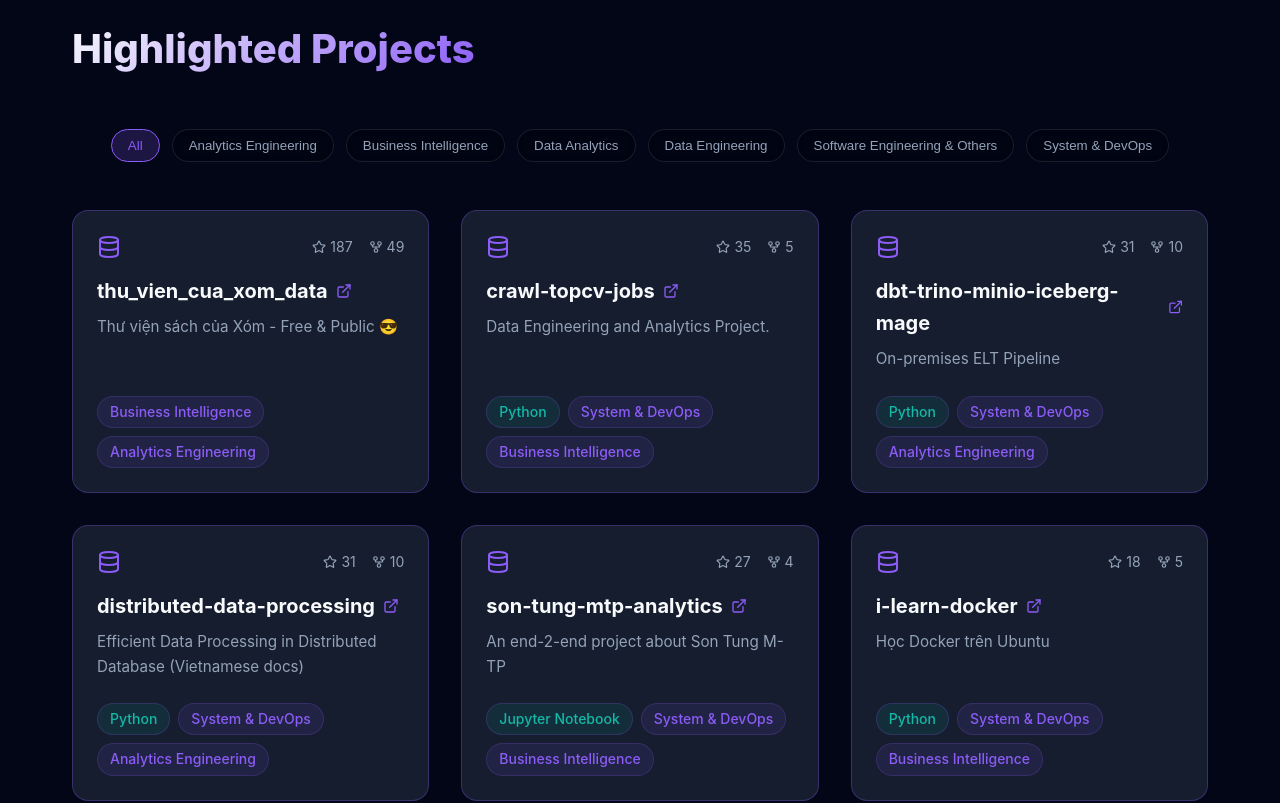
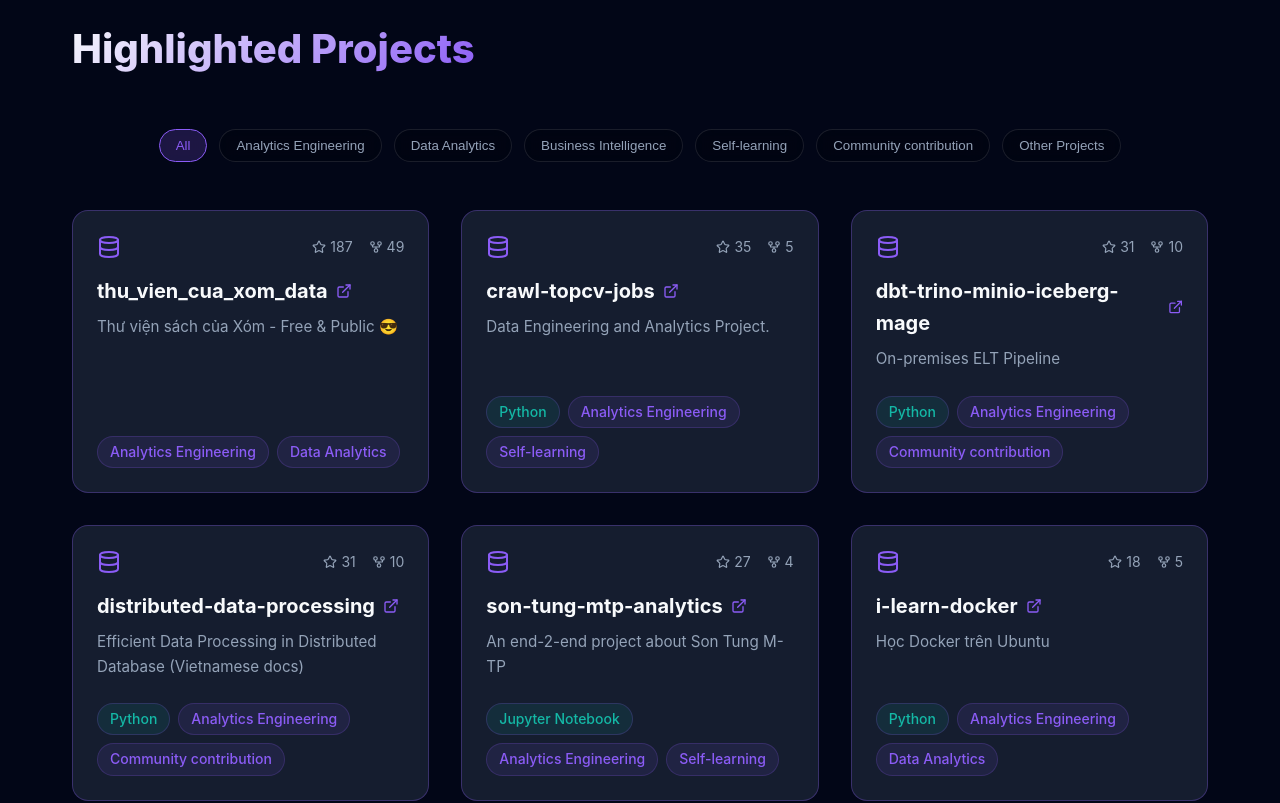
Before and after one commit to tunguyenn99/personal-websites-portfolio, a React (Vite) app: page / in a window 1280 px wide. Shown: the part 1620-2423 px from the top of the page. Built offline with nearby package versions, Linux system fonts and the light colour scheme.

Commit message:
feat: refine project classification and filter order

```diff
--- a/src/components/Projects.jsx
+++ b/src/components/Projects.jsx
@@ -5,12 +5,28 @@ import projectsData from '../data/projects.json';
 export default function Projects() {
   const [activeFilter, setActiveFilter] = useState('All');
 
-  // Extract all unique tags
-  const allTags = new Set();
+  // Define explicit filter order
+  const filterOrder = [
+    'All',
+    'Analytics Engineering',
+    'Data Analytics',
+    'Business Intelligence',
+    'Self-learning',
+    'Community contribution',
+    'Other Projects'
+  ];
+
+  // Extract all unique tags present in the data to ensure we don't miss any
+  const existingTags = new Set();
   projectsData.forEach(proj => {
-    proj.tags.forEach(tag => allTags.add(tag));
+    proj.tags.forEach(tag => existingTags.add(tag));
   });
-  const filters = ['All', ...Array.from(allTags).sort()];
+
+  // Combine ordered filters with any extra tags found
+  const filters = [
+    ...filterOrder.filter(f => f === 'All' || existingTags.has(f)),
+    ...Array.from(existingTags).filter(t => !filterOrder.includes(t))
+  ];
 
   const filteredProjects = activeFilter === 'All'
     ? projectsData
--- a/src/data/projects.json
+++ b/src/data/projects.json
@@ -8,10 +8,11 @@
     "stars": 187,
     "forks": 49,
     "tags": [
-      "Business Intelligence",
       "Analytics Engineering",
       "Data Analytics",
-      "Data Engineering"
+      "Self-learning",
+      "Business Intelligence",
+      "Community contribution"
     ]
   },
   {
@@ -23,10 +24,10 @@
     "stars": 35,
     "forks": 5,
     "tags": [
-      "System & DevOps",
-      "Business Intelligence",
       "Analytics Engineering",
-      "Data Analytics"
+      "Self-learning",
+      "Data Analytics",
+      "Business Intelligence"
     ]
   },
   {
@@ -38,9 +39,10 @@
     "stars": 31,
     "forks": 10,
     "tags": [
-      "System & DevOps",
       "Analytics Engineering",
-      "Data Analytics"
+      "Community contribution",
+      "Data Analytics",
+      "Self-learning"
     ]
   },
   {
@@ -52,8 +54,9 @@
     "stars": 31,
     "forks": 10,
     "tags": [
-      "System & DevOps",
-      "Analytics Engineering"
+      "Analytics Engineering",
+      "Community contribution",
+      "Self-learning"
     ]
   },
   {
@@ -65,10 +68,10 @@
     "stars": 27,
     "forks": 4,
     "tags": [
-      "System & DevOps",
-      "Business Intelligence",
       "Analytics Engineering",
-      "Data Analytics"
+      "Self-learning",
+      "Data Analytics",
+      "Business Intelligence"
     ]
   },
   {
@@ -80,10 +83,11 @@
     "stars": 18,
     "forks": 5,
     "tags": [
-      "System & DevOps",
+      "Analytics Engineering",
+      "Data Analytics",
+      "Self-learning",
       "Business Intelligence",
-      "Analytics Engineering",
-      "Data Analytics"
+      "Community contribution"
     ]
   },
   {
@@ -95,9 +99,10 @@
     "stars": 15,
     "forks": 2,
     "tags": [
-      "Business Intelligence",
       "Analytics Engineering",
-      "Data Analytics"
+      "Self-learning",
+      "Data Analytics",
+      "Business Intelligence"
     ]
   },
   {
@@ -109,10 +114,10 @@
     "stars": 13,
     "forks": 5,
     "tags": [
-      "System & DevOps",
-      "Business Intelligence",
       "Analytics Engineering",
-      "Data Analytics"
+      "Community contribution",
+      "Data Analytics",
+      "Business Intelligence"
     ]
   },
   {
@@ -124,9 +129,10 @@
     "stars": 12,
     "forks": 1,
     "tags": [
-      "Business Intelligence",
       "Analytics Engineering",
-      "Data Analytics"
+      "Self-learning",
+      "Data Analytics",
+      "Business Intelligence"
     ]
   },
   {
@@ -138,7 +144,8 @@
     "stars": 10,
     "forks": 3,
     "tags": [
-      "Analytics Engineering"
+      "Analytics Engineering",
+      "Self-learning"
     ]
   },
   {
@@ -150,9 +157,10 @@
     "stars": 9,
     "forks": 2,
     "tags": [
-      "System & DevOps",
       "Analytics Engineering",
-      "Data Analytics"
+      "Community contribution",
+      "Data Analytics",
+      "Self-learning"
     ]
   },
   {
@@ -164,7 +172,6 @@
     "stars": 7,
     "forks": 0,
     "tags": [
-      "System & DevOps",
       "Analytics Engineering"
     ]
   },
@@ -177,9 +184,10 @@
     "stars": 7,
     "forks": 2,
     "tags": [
-      "System & DevOps",
       "Analytics Engineering",
-      "Data Analytics"
+      "Community contribution",
+      "Data Analytics",
+      "Self-learning"
     ]
   },
   {
@@ -191,11 +199,10 @@
     "stars": 4,
     "forks": 1,
     "tags": [
-      "System & DevOps",
-      "Data Engineering",
+      "Analytics Engineering",
+      "Self-learning",
       "Data Analytics",
-      "Business Intelligence",
-      "Analytics Engineering"
+      "Business Intelligence"
     ]
   },
   {
@@ -207,10 +214,11 @@
     "stars": 4,
     "forks": 0,
     "tags": [
-      "Business Intelligence",
       "Analytics Engineering",
       "Data Analytics",
-      "Data Engineering"
+      "Self-learning",
+      "Business Intelligence",
+      "Community contribution"
     ]
   },
   {
@@ -222,11 +230,10 @@
     "stars": 3,
     "forks": 4,
     "tags": [
-      "System & DevOps",
-      "Data Engineering",
+      "Analytics Engineering",
+      "Community contribution",
       "Data Analytics",
-      "Business Intelligence",
-      "Analytics Engineering"
+      "Business Intelligence"
     ]
   },
   {
@@ -239,7 +246,8 @@
     "forks": 1,
     "tags": [
       "Analytics Engineering",
-      "Data Analytics"
+      "Data Analytics",
+      "Self-learning"
     ]
   },
   {
@@ -251,7 +259,7 @@
     "stars": 2,
     "forks": 0,
     "tags": [
-      "Software Engineering & Others"
+      "Other Projects"
     ]
   },
   {
@@ -263,8 +271,8 @@
     "stars": 2,
     "forks": 0,
     "tags": [
-      "Business Intelligence",
-      "Data Analytics"
+      "Data Analytics",
+      "Business Intelligence"
     ]
   },
   {
@@ -276,9 +284,9 @@
     "stars": 1,
     "forks": 2,
     "tags": [
-      "System & DevOps",
       "Analytics Engineering",
-      "Data Analytics"
+      "Data Analytics",
+      "Self-learning"
     ]
   },
   {
@@ -290,9 +298,10 @@
     "stars": 1,
     "forks": 0,
     "tags": [
-      "System & DevOps",
       "Analytics Engineering",
-      "Data Analytics"
+      "Community contribution",
+      "Data Analytics",
+      "Self-learning"
     ]
   },
   {
@@ -304,10 +313,11 @@
     "stars": 1,
     "forks": 0,
     "tags": [
-      "System & DevOps",
+      "Analytics Engineering",
+      "Data Analytics",
+      "Self-learning",
       "Business Intelligence",
-      "Analytics Engineering",
-      "Data Analytics"
+      "Community contribution"
     ]
   },
   {
@@ -319,11 +329,10 @@
     "stars": 1,
     "forks": 0,
     "tags": [
-      "System & DevOps",
-      "Data Engineering",
+      "Analytics Engineering",
+      "Community contribution",
       "Data Analytics",
-      "Business Intelligence",
-      "Analytics Engineering"
+      "Business Intelligence"
     ]
   },
   {
@@ -335,7 +344,10 @@
     "stars": 1,
     "forks": 0,
     "tags": [
-      "Data Analytics"
+      "Analytics Engineering",
+      "Self-learning",
+      "Data Analytics",
+      "Business Intelligence"
     ]
   },
   {
@@ -347,7 +359,7 @@
     "stars": 0,
     "forks": 0,
     "tags": [
-      "Software Engineering & Others"
+      "Other Projects"
     ]
   },
   {
@@ -359,8 +371,7 @@
     "stars": 0,
     "forks": 0,
     "tags": [
-      "System & DevOps",
-      "Analytics Engineering"
+      "Other Projects"
     ]
   },
   {
@@ -372,9 +383,10 @@
     "stars": 0,
     "forks": 0,
     "tags": [
-      "System & DevOps",
       "Analytics Engineering",
-      "Data Analytics"
+      "Community contribution",
+      "Data Analytics",
+      "Self-learning"
     ]
   },
   {
@@ -386,7 +398,7 @@
     "stars": 0,
     "forks": 0,
     "tags": [
-      "System & DevOps"
+      "Self-learning"
     ]
   },
   {
@@ -422,7 +434,7 @@
     "stars": 0,
     "forks": 0,
     "tags": [
-      "Software Engineering & Others"
+      "Other Projects"
     ]
   },
   {
@@ -434,7 +446,7 @@
     "stars": 0,
     "forks": 0,
     "tags": [
-      "Software Engineering & Others"
+      "Other Projects"
     ]
   },
   {
@@ -446,7 +458,7 @@
     "stars": 0,
     "forks": 0,
     "tags": [
-      "Software Engineering & Others"
+      "Self-learning"
     ]
   },
   {
@@ -458,7 +470,8 @@
     "stars": 0,
     "forks": 0,
     "tags": [
-      "Analytics Engineering"
+      "Analytics Engineering",
+      "Self-learning"
     ]
   },
   {
@@ -470,7 +483,7 @@
     "stars": 0,
     "forks": 1,
     "tags": [
-      "Software Engineering & Others"
+      "Data Analytics"
     ]
   },
   {
@@ -482,7 +495,7 @@
     "stars": 0,
     "forks": 0,
     "tags": [
-      "Software Engineering & Others"
+      "Other Projects"
     ]
   },
   {
@@ -494,7 +507,7 @@
     "stars": 0,
     "forks": 0,
     "tags": [
-      "System & DevOps"
+      "Self-learning"
     ]
   },
   {
@@ -506,7 +519,7 @@
     "stars": 0,
     "forks": 0,
     "tags": [
-      "Software Engineering & Others"
+      "Self-learning"
     ]
   },
   {
@@ -518,7 +531,7 @@
     "stars": 0,
     "forks": 0,
     "tags": [
-      "Data Engineering"
+      "Other Projects"
     ]
   },
   {
@@ -531,6 +544,7 @@
     "forks": 0,
     "tags": [
       "Analytics Engineering",
+      "Community contribution",
       "Data Analytics"
     ]
   },
@@ -555,7 +569,7 @@
     "stars": 0,
     "forks": 0,
     "tags": [
-      "Analytics Engineering"
+      "Other Projects"
     ]
   },
   {
@@ -579,7 +593,7 @@
     "stars": 0,
     "forks": 0,
     "tags": [
-      "Software Engineering & Others"
+      "Data Analytics"
     ]
   },
   {
@@ -591,6 +605,7 @@
     "stars": 0,
     "forks": 0,
     "tags": [
+      "Self-learning",
       "Data Analytics"
     ]
   },
@@ -603,7 +618,6 @@
     "stars": 0,
     "forks": 0,
     "tags": [
-      "System & DevOps",
       "Analytics Engineering",
       "Data Analytics"
     ]
@@ -617,8 +631,9 @@
     "stars": 0,
     "forks": 0,
     "tags": [
-      "System & DevOps",
-      "Data Analytics"
+      "Analytics Engineering",
+      "Data Analytics",
+      "Self-learning"
     ]
   },
   {
@@ -642,7 +657,7 @@
     "stars": 0,
     "forks": 0,
     "tags": [
-      "Software Engineering & Others"
+      "Other Projects"
     ]
   },
   {
@@ -666,8 +681,8 @@
     "stars": 0,
     "forks": 0,
     "tags": [
-      "Business Intelligence",
-      "Data Analytics"
+      "Data Analytics",
+      "Business Intelligence"
     ]
   },
   {
@@ -679,7 +694,7 @@
     "stars": 0,
     "forks": 0,
     "tags": [
-      "Software Engineering & Others"
+      "Other Projects"
     ]
   },
   {
@@ -691,7 +706,7 @@
     "stars": 0,
     "forks": 0,
     "tags": [
-      "Software Engineering & Others"
+      "Data Analytics"
     ]
   },
   {
@@ -703,10 +718,11 @@
     "stars": 0,
     "forks": 0,
     "tags": [
-      "Business Intelligence",
       "Analytics Engineering",
       "Data Analytics",
-      "Data Engineering"
+      "Self-learning",
+      "Business Intelligence",
+      "Community contribution"
     ]
   },
   {
@@ -718,6 +734,7 @@
     "stars": 0,
     "forks": 0,
     "tags": [
+      "Self-learning",
       "Data Analytics"
     ]
   },
@@ -742,7 +759,7 @@
     "stars": 0,
     "forks": 0,
     "tags": [
-      "Software Engineering & Others"
+      "Self-learning"
     ]
   },
   {
@@ -766,7 +783,7 @@
     "stars": 0,
     "forks": 0,
     "tags": [
-      "Software Engineering & Others"
+      "Other Projects"
     ]
   },
   {
@@ -778,7 +795,7 @@
     "stars": 0,
     "forks": 0,
     "tags": [
-      "Software Engineering & Others"
+      "Other Projects"
     ]
   },
   {
@@ -790,7 +807,7 @@
     "stars": 0,
     "forks": 0,
     "tags": [
-      "Software Engineering & Others"
+      "Other Projects"
     ]
   },
   {
@@ -802,10 +819,9 @@
     "stars": 0,
     "forks": 0,
     "tags": [
-      "System & DevOps",
-      "Data Engineering",
       "Analytics Engineering",
-      "Data Analytics"
+      "Data Analytics",
+      "Self-learning"
     ]
   },
   {
@@ -817,7 +833,7 @@
     "stars": 0,
     "forks": 0,
     "tags": [
-      "Software Engineering & Others"
+      "Self-learning"
     ]
   },
   {
@@ -829,7 +845,7 @@
     "stars": 0,
     "forks": 0,
     "tags": [
-      "System & DevOps"
+      "Other Projects"
     ]
   },
   {
@@ -841,7 +857,7 @@
     "stars": 0,
     "forks": 0,
     "tags": [
-      "Software Engineering & Others"
+      "Data Analytics"
     ]
   },
   {
@@ -853,8 +869,8 @@
     "stars": 0,
     "forks": 0,
     "tags": [
-      "Business Intelligence",
-      "Analytics Engineering"
+      "Analytics Engineering",
+      "Business Intelligence"
     ]
   },
   {
@@ -878,7 +894,7 @@
     "stars": 0,
     "forks": 0,
     "tags": [
-      "Software Engineering & Others"
+      "Self-learning"
     ]
   },
   {
@@ -890,7 +906,7 @@
     "stars": 0,
     "forks": 0,
     "tags": [
-      "Software Engineering & Others"
+      "Other Projects"
     ]
   },
   {
@@ -902,9 +918,10 @@
     "stars": 0,
     "forks": 0,
     "tags": [
-      "System & DevOps",
       "Analytics Engineering",
-      "Data Analytics"
+      "Community contribution",
+      "Data Analytics",
+      "Self-learning"
     ]
   },
   {
@@ -916,7 +933,7 @@
     "stars": 0,
     "forks": 0,
     "tags": [
-      "Software Engineering & Others"
+      "Self-learning"
     ]
   },
   {
@@ -928,7 +945,7 @@
     "stars": 0,
     "forks": 0,
     "tags": [
-      "Software Engineering & Others"
+      "Other Projects"
     ]
   },
   {
@@ -940,7 +957,7 @@
     "stars": 0,
     "forks": 0,
     "tags": [
-      "Software Engineering & Others"
+      "Other Projects"
     ]
   },
   {
@@ -952,7 +969,7 @@
     "stars": 0,
     "forks": 0,
     "tags": [
-      "Software Engineering & Others"
+      "Analytics Engineering"
     ]
   },
   {
@@ -964,7 +981,7 @@
     "stars": 0,
     "forks": 0,
     "tags": [
-      "Software Engineering & Others"
+      "Other Projects"
     ]
   },
   {
```
Also changed, not shown: 1 other file (tests, documents, lock files or other folders).
